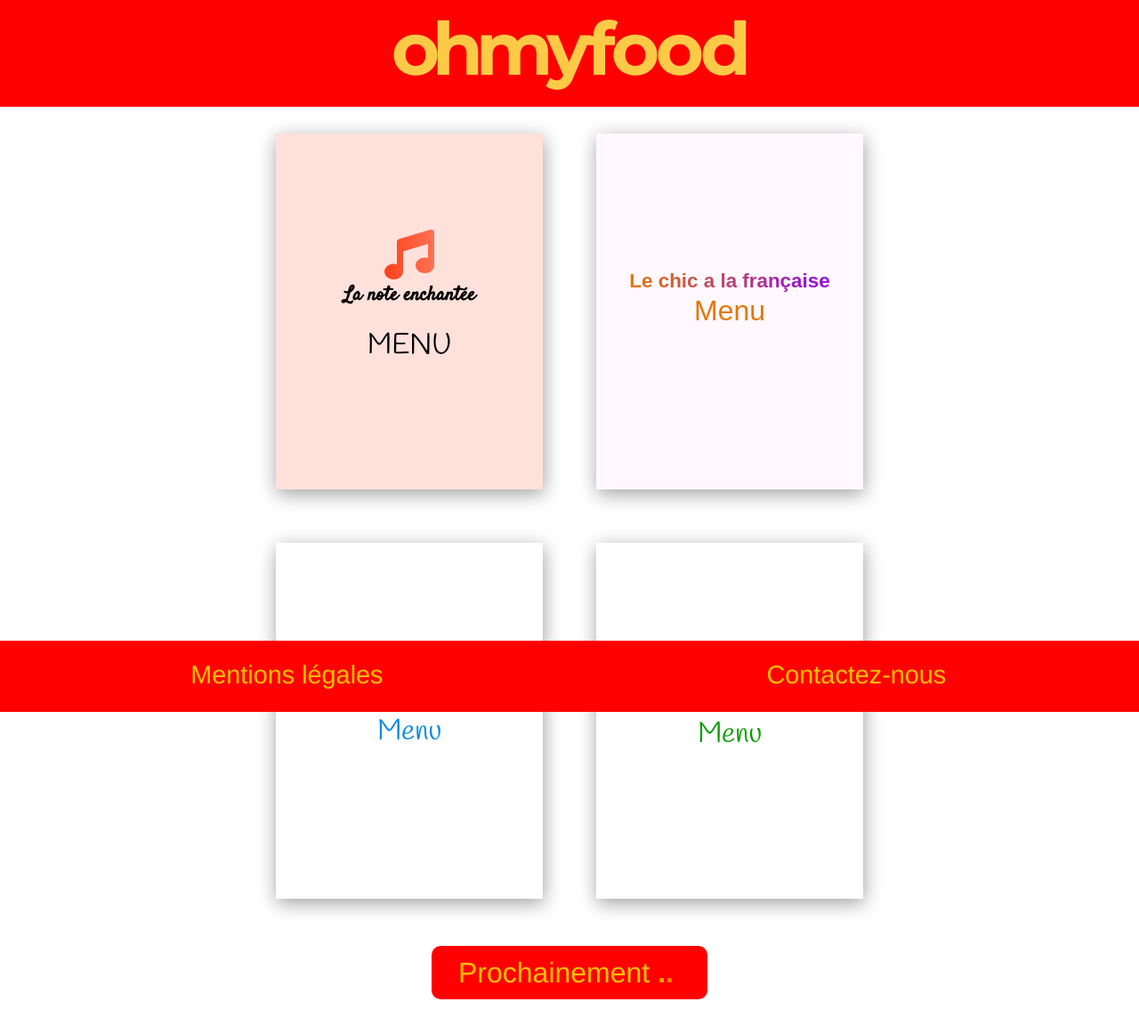
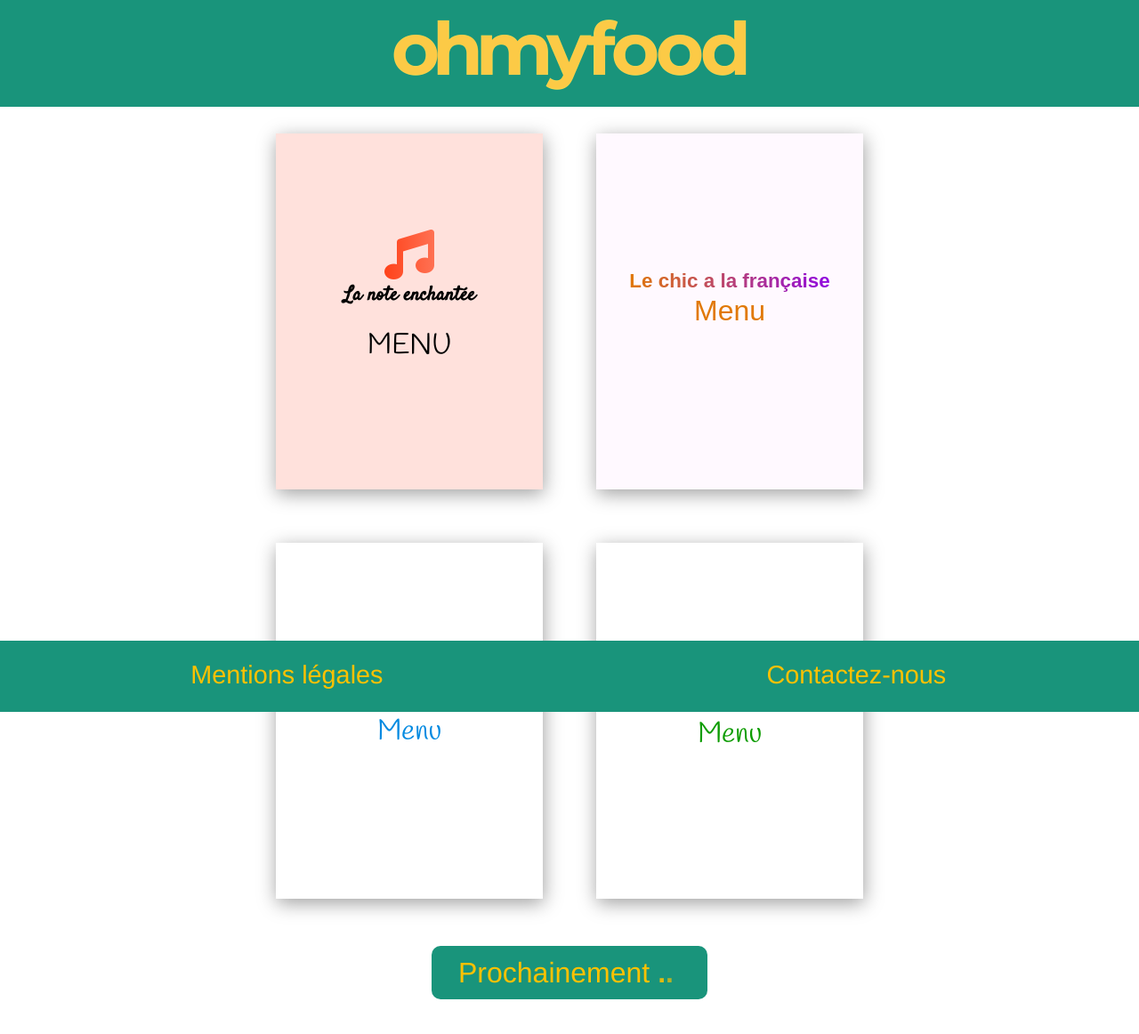
Before and after one commit to ks93600/Projet3Ohmyfood, a website: page index.html in a window 1280 px wide. Shown: the whole page at 89% size. Drawn offline with Linux system fonts and the light colour scheme; a web font is replaced by a local one.

Commit message:
couleur initial

```diff
--- a/css/style.css
+++ b/css/style.css
@@ -1,7 +1,7 @@
 @charset "UTF-8";
 .logo {
   display: flex;
-  background-color: red;
+  background-color: #19947B;
   align-items: center;
   justify-content: center;
   height: 120px;
@@ -11,7 +11,7 @@ footer {
   position: fixed;
   bottom: 0px;
   display: flex;
-  background-color: red;
+  background-color: #19947B;
   align-items: center;
   justify-content: center;
   height: 80px;
@@ -124,7 +124,7 @@ body {
   border-radius: 10px;
   display: flex;
   margin: 23px auto 100px;
-  background: red;
+  background: #19947B;
   color: #FDC100;
   height: 40px;
   align-items: center;
```
